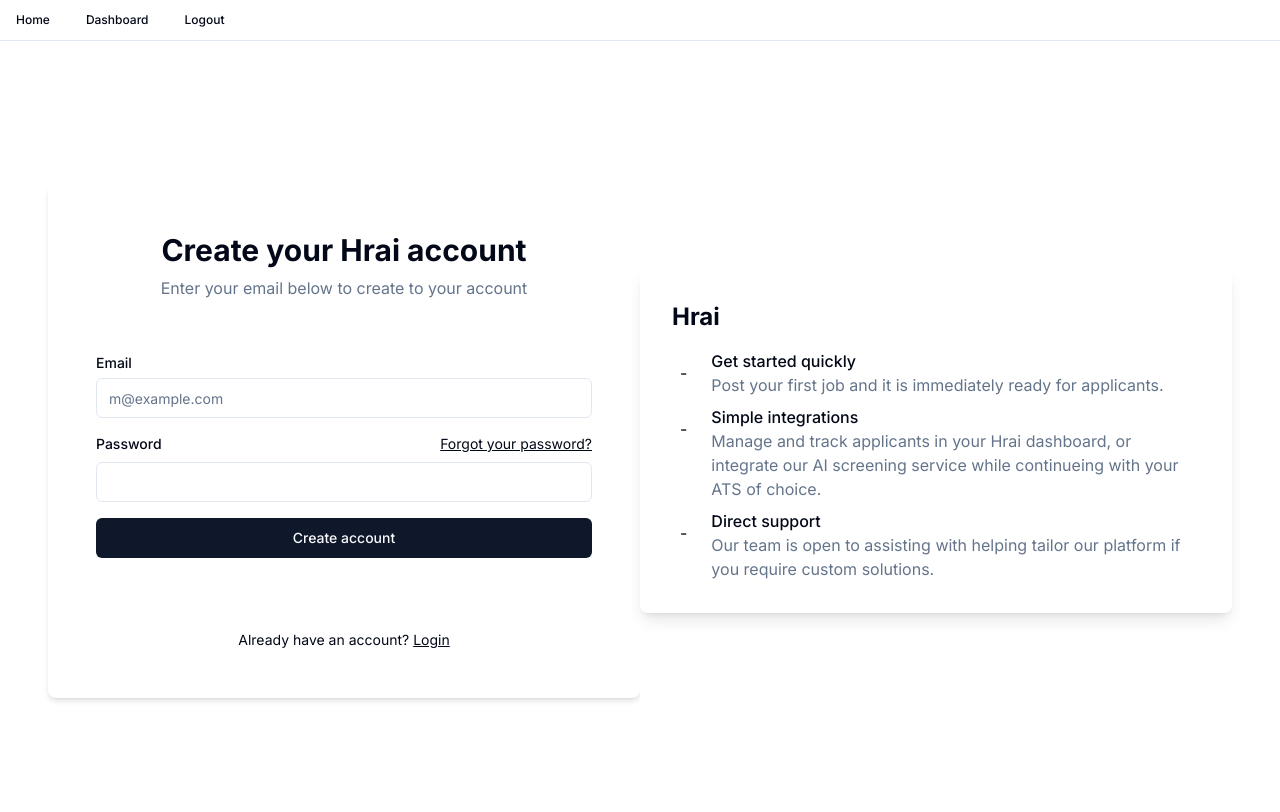
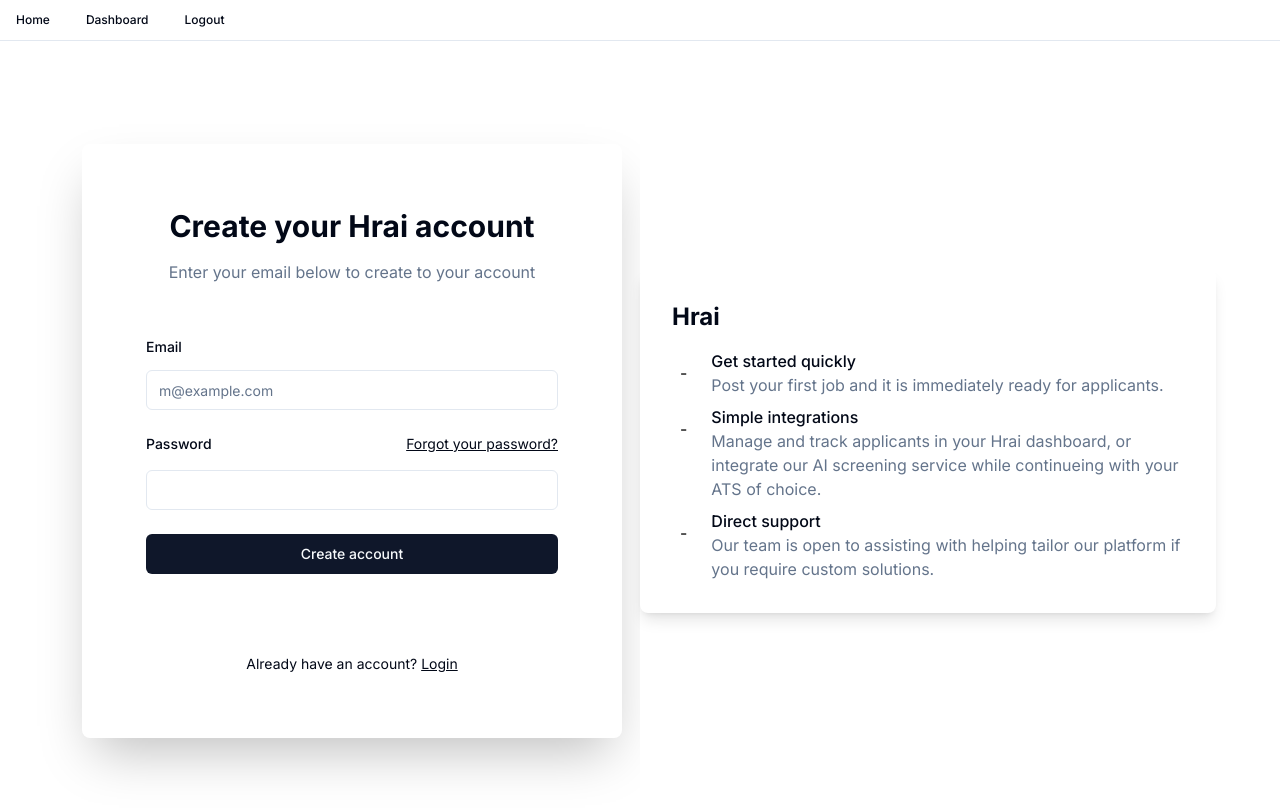
Before and after one commit to cdreetz/hrai, a Next.js app: page /signup/signup2 in a window 1280 px wide. Shown: the top 812 px of the page. Built offline with nearby package versions, Linux system fonts and the light colour scheme; no server answers.

Commit message:
signup page comp width

```diff
--- a/app/signup/signup2/page.tsx
+++ b/app/signup/signup2/page.tsx
@@ -28,17 +28,17 @@ export default function SignUpPage() {
   };
 
   return (
-    <div className="w-full lg:w-auto lg:mx-12 lg:grid lg:min-h-[600px] lg:grid-cols-2 xl:min-h-[800px]">
+    <div className="w-full lg:w-auto mx-4 lg:mx-16 2xl:mx-12 lg:grid lg:min-h-[600px] lg:grid-cols-2 xl:min-h-[800px]">
       <div className="flex items-center justify-center py-12">
-        <div className="mx-auto grid w-full gap-14 border-gray-300 shadow-md rounded-lg p-14 sm:p-12 items-center">
-          <div className="grid gap-2 text-center">
+        <div className="mx-auto grid w-full max-w-[540px] gap-14 border-gray-300 shadow-2xl rounded-lg p-20 sm:p-16 items-center">
+          <div className="grid gap-4 text-center">
             <h1 className="text-3xl font-bold">Create your Hrai account</h1>
             <p className="text-balance text-muted-foreground">
               Enter your email below to create to your account
             </p>
           </div>
-          <div className="grid gap-4">
-            <div className="grid gap-2">
+          <div className="grid gap-6">
+            <div className="grid gap-4">
               <Label htmlFor="email">Email</Label>
               <Input
                 id="email"
@@ -47,7 +47,7 @@ export default function SignUpPage() {
                 required
               />
             </div>
-            <div className="grid gap-2">
+            <div className="grid gap-4">
               <div className="flex items-center">
                 <Label htmlFor="password">Password</Label>
                 <Link
@@ -63,7 +63,7 @@ export default function SignUpPage() {
               Create account
             </Button>
           </div>
-          <div className="mt-4 text-center text-sm">
+          <div className="mt-6 text-center text-sm">
             Already have an account?{" "}
             <Link href="#" className="underline">
               Login
```
